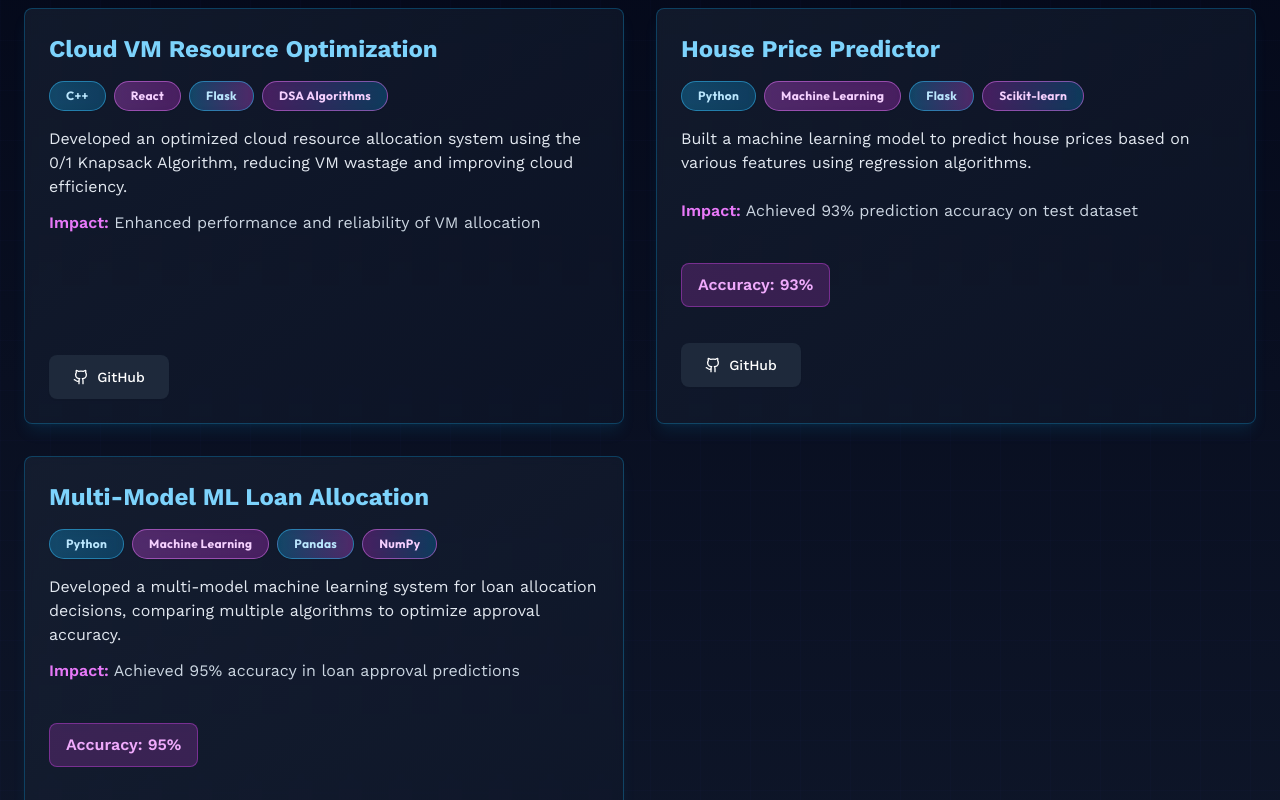
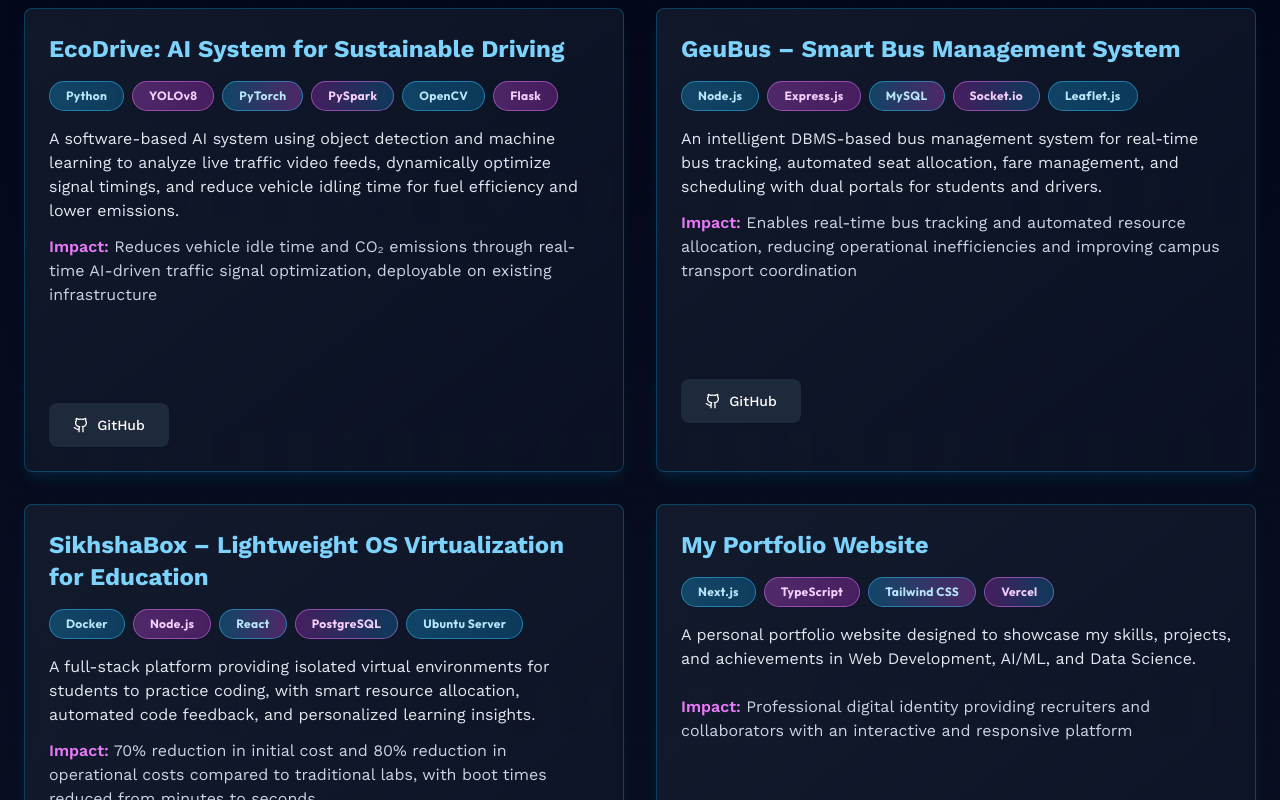
Before and after one commit to AMAN6921/My-Portfolio-Website, a Next.js app: page / in a window 1280 px wide. Shown: the part 1860-2660 px from the top of the page. Built offline with nearby package versions, Linux system fonts and the light colour scheme; no server answers.

Commit message:
Add new projects: Portfolio Website, GeuBus, EcoDrive, and SikhshaBox

```diff
--- a/data/projects.ts
+++ b/data/projects.ts
@@ -1,6 +1,42 @@
 import { Project } from './types';
 
 export const projects: Project[] = [
+  {
+    id: 'ecodrive-ai',
+    title: 'EcoDrive: AI System for Sustainable Driving',
+    tech: ['Python', 'YOLOv8', 'PyTorch', 'PySpark', 'OpenCV', 'Flask'],
+    duration: 'Oct 2025 – Present',
+    description: 'A software-based AI system using object detection and machine learning to analyze live traffic video feeds, dynamically optimize signal timings, and reduce vehicle idling time for fuel efficiency and lower emissions.',
+    impact: 'Reduces vehicle idle time and CO₂ emissions through real-time AI-driven traffic signal optimization, deployable on existing infrastructure',
+    githubLink: 'https://github.com/AMAN6921/EcoDrive-AI-Sustainable-Driving',
+  },
+  {
+    id: 'geubus-management',
+    title: 'GeuBus – Smart Bus Management System',
+    tech: ['Node.js', 'Express.js', 'MySQL', 'Socket.io', 'Leaflet.js'],
+    duration: 'July 2025 – Nov 2025',
+    description: 'An intelligent DBMS-based bus management system for real-time bus tracking, automated seat allocation, fare management, and scheduling with dual portals for students and drivers.',
+    impact: 'Enables real-time bus tracking and automated resource allocation, reducing operational inefficiencies and improving campus transport coordination',
+    githubLink: 'https://github.com/AMAN6921/GeuBus-Smart-DBMS-Based-Bus-Management-System',
+  },
+  {
+    id: 'sikhshabox',
+    title: 'SikhshaBox – Lightweight OS Virtualization for Education',
+    tech: ['Docker', 'Node.js', 'React', 'PostgreSQL', 'Ubuntu Server'],
+    duration: 'Jan 2024 – Mar 2024',
+    description: 'A full-stack platform providing isolated virtual environments for students to practice coding, with smart resource allocation, automated code feedback, and personalized learning insights.',
+    impact: '70% reduction in initial cost and 80% reduction in operational costs compared to traditional labs, with boot times reduced from minutes to seconds',
+    githubLink: 'https://github.com/AMAN6921/SikhshaBox-Education-Virtualization',
+  },
+  {
+    id: 'portfolio-website',
+    title: 'My Portfolio Website',
+    tech: ['Next.js', 'TypeScript', 'Tailwind CSS', 'Vercel'],
+    duration: 'June 2025 – Oct 2025',
+    description: 'A personal portfolio website designed to showcase my skills, projects, and achievements in Web Development, AI/ML, and Data Science.',
+    impact: 'Professional digital identity providing recruiters and collaborators with an interactive and responsive platform',
+    githubLink: 'https://github.com/AMAN6921/portfolio-website',
+  },
   {
     id: 'cloud-vm-optimization',
     title: 'Cloud VM Resource Optimization',
```
